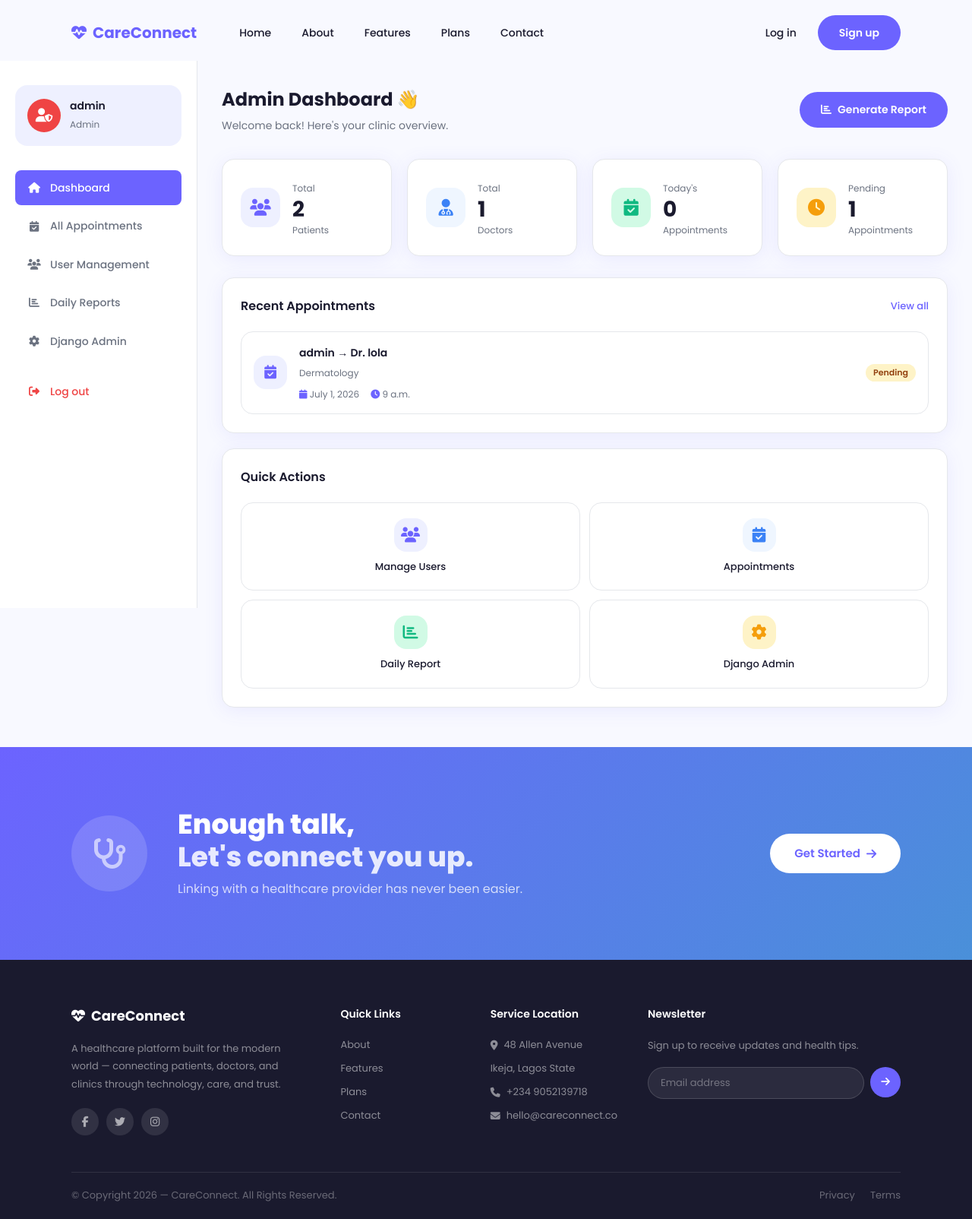
After one commit to iyiade08/dune-cohort-final-project, a Django app: page /admin-panel/dashboard/ in a window 1280 px wide. The commit adds this page. Shown: the whole page at 76% size. Run offline with Django 5.2, Linux system fonts and the light colour scheme; a user stored in the database is signed in; data comes from the database, SQL or seed files in the repository; both versions use the stored data as it was after the commit.

Commit message:
Push 7 - Admin dashboard, reports and user management

```diff
--- a/careconnect_config/urls.py
+++ b/careconnect_config/urls.py
@@ -23,4 +23,5 @@ urlpatterns = [
     path('accounts/', include('accounts.urls')),
     path('patient/', include('appointments.urls')),
     path('doctor/', include('doctors.urls')),
+    path('admin-panel/', include('reports.urls')),
 ]
--- /dev/null
+++ b/reports/templates/reports/admin_dashboard.html
@@ -0,0 +1,148 @@
+{% extends 'base.html' %}
+{% block title %}Admin Dashboard — CareConnect{% endblock %}
+
+{% block content %}
+<div class="dashboard-layout">
+
+  <!-- SIDEBAR -->
+  <aside class="sidebar">
+    <div class="sidebar-user">
+      <div class="sidebar-avatar" style="background:#EF4444;">
+        <i class="fas fa-user-shield"></i>
+      </div>
+      <div>
+        <h4>{{ user.get_full_name|default:user.username }}</h4>
+        <span>Admin</span>
+      </div>
+    </div>
+    <nav class="sidebar-nav">
+      <a href="/admin-panel/dashboard/" class="active">
+        <i class="fas fa-home"></i> Dashboard
+      </a>
+      <a href="/admin-panel/appointments/">
+        <i class="fas fa-calendar-check"></i> All Appointments
+      </a>
+      <a href="/admin-panel/users/">
+        <i class="fas fa-users"></i> User Management
+      </a>
+      <a href="/admin-panel/reports/">
+        <i class="fas fa-chart-bar"></i> Daily Reports
+      </a>
+      <a href="/admin/" >
+        <i class="fas fa-cog"></i> Django Admin
+      </a>
+      <a href="/accounts/logout/" class="logout">
+        <i class="fas fa-sign-out-alt"></i> Log out
+      </a>
+    </nav>
+  </aside>
+
+  <!-- MAIN -->
+  <main class="dashboard-main">
+    <div class="dashboard-topbar">
+      <div>
+        <h1>Admin Dashboard 👋</h1>
+        <p>Welcome back! Here's your clinic overview.</p>
+      </div>
+      <div class="topbar-actions">
+        <a href="/admin-panel/reports/" class="btn-primary">
+          <i class="fas fa-chart-bar"></i> Generate Report
+        </a>
+      </div>
+    </div>
+
+    <!-- STAT CARDS -->
+    <div class="stat-grid">
+      <div class="stat-card">
+        <div class="stat-icon purple"><i class="fas fa-users"></i></div>
+        <div class="stat-info">
+          <span>Total</span>
+          <h3>{{ total_patients }}</h3>
+          <p>Patients</p>
+        </div>
+      </div>
+      <div class="stat-card">
+        <div class="stat-icon blue"><i class="fas fa-user-md"></i></div>
+        <div class="stat-info">
+          <span>Total</span>
+          <h3>{{ total_doctors }}</h3>
+          <p>Doctors</p>
+        </div>
+      </div>
+      <div class="stat-card">
+        <div class="stat-icon green"><i class="fas fa-calendar-check"></i></div>
+        <div class="stat-info">
+          <span>Today's</span>
+          <h3>{{ today_appointments }}</h3>
+          <p>Appointments</p>
+        </div>
+      </div>
+      <div class="stat-card">
+        <div class="stat-icon amber"><i class="fas fa-clock"></i></div>
+        <div class="stat-info">
+          <span>Pending</span>
+          <h3>{{ pending }}</h3>
+          <p>Appointments</p>
+        </div>
+      </div>
+    </div>
+
+    <!-- RECENT APPOINTMENTS -->
+    <div class="dashboard-card">
+      <div class="card-header">
+        <h3>Recent Appointments</h3>
+        <a href="/admin-panel/appointments/" class="card-link">View all</a>
+      </div>
+      {% if recent_appointments %}
+        <div class="appointments-list">
+          {% for apt in recent_appointments %}
+            <div class="appointment-item">
+              <div class="apt-icon purple"><i class="fas fa-calendar-check"></i></div>
+              <div class="apt-info">
+                <h4>{{ apt.patient.username }} → Dr. {{ apt.doctor.user.get_full_name|default:apt.doctor.user.username }}</h4>
+                <span>{{ apt.doctor.get_speciality_display }}</span>
+                <div class="apt-meta">
+                  <i class="fas fa-calendar"></i> {{ apt.appointment_date }}
+                  <i class="fas fa-clock" style="margin-left:12px;"></i> {{ apt.start_time }}
+                </div>
+              </div>
+              <div class="apt-actions">
+                <span class="status-badge status-{{ apt.status }}">{{ apt.get_status_display }}</span>
+              </div>
+            </div>
+          {% endfor %}
+        </div>
+      {% else %}
+        <div class="empty-state">
+          <i class="fas fa-calendar-plus"></i>
+          <p>No appointments yet</p>
+        </div>
+      {% endif %}
+    </div>
+
+    <!-- QUICK LINKS -->
+    <div class="dashboard-card">
+      <div class="card-header"><h3>Quick Actions</h3></div>
+      <div class="quick-actions">
+        <a href="/admin-panel/users/" class="quick-action">
+          <div class="qa-icon purple"><i class="fas fa-users"></i></div>
+          <span>Manage Users</span>
+        </a>
+        <a href="/admin-panel/appointments/" class="quick-action">
+          <div class="qa-icon blue"><i class="fas fa-calendar-check"></i></div>
+          <span>Appointments</span>
+        </a>
+        <a href="/admin-panel/reports/" class="quick-action">
+          <div class="qa-icon green"><i class="fas fa-chart-bar"></i></div>
+          <span>Daily Report</span>
+        </a>
+        <a href="/admin/" class="quick-action">
+          <div class="qa-icon amber"><i class="fas fa-cog"></i></div>
+          <span>Django Admin</span>
+        </a>
+      </div>
+    </div>
+
+  </main>
+</div>
+{% endblock %}
--- /dev/null
+++ b/reports/urls.py
@@ -0,0 +1,9 @@
+from django.urls import path
+from . import views
+
+urlpatterns = [
+    path('dashboard/', views.admin_dashboard, name='admin_dashboard'),
+    path('appointments/', views.all_appointments, name='all_appointments'),
+    path('users/', views.user_management, name='user_management'),
+    path('reports/', views.daily_report, name='daily_report'),
+]
--- a/reports/views.py
+++ b/reports/views.py
@@ -1,3 +1,71 @@
 from django.shortcuts import render
+from django.contrib.auth.decorators import login_required
+from django.utils import timezone
+from accounts.models import User
+from appointments.models import Appointment
+from doctors.models import DoctorProfile
 
-# Create your views here.
+
+def admin_required(view_func):
+    def wrapper(request, *args, **kwargs):
+        if not request.user.is_authenticated or request.user.role != 'admin':
+            from django.shortcuts import redirect
+            return redirect('/accounts/login/')
+        return view_func(request, *args, **kwargs)
+    return wrapper
+
+
+@admin_required
+def admin_dashboard(request):
+    today = timezone.now().date()
+    context = {
+        'total_patients':     User.objects.filter(role='patient').count(),
+        'total_doctors':      User.objects.filter(role='doctor').count(),
+        'total_appointments': Appointment.objects.count(),
+        'today_appointments': Appointment.objects.filter(appointment_date=today).count(),
+        'pending':            Appointment.objects.filter(status='pending').count(),
+        'completed':          Appointment.objects.filter(status='completed').count(),
+        'recent_appointments': Appointment.objects.order_by('-created_at')[:10],
+    }
+    return render(request, 'reports/admin_dashboard.html', context)
+
+
+@admin_required
+def all_appointments(request):
+    appointments = Appointment.objects.all().order_by('-created_at')
+    status_filter = request.GET.get('status', '')
+    if status_filter:
+        appointments = appointments.filter(status=status_filter)
+    return render(request, 'reports/all_appointments.html', {
+        'appointments': appointments,
+        'status_filter': status_filter,
+    })
+
+
+@admin_required
+def user_management(request):
+    patients = User.objects.filter(role='patient')
+    doctors  = User.objects.filter(role='doctor')
+    return render(request, 'reports/user_management.html', {
+        'patients': patients,
+        'doctors':  doctors,
+    })
+
+
+@admin_required
+def daily_report(request):
+    today = timezone.now().date()
+    date_str = request.GET.get('date', str(today))
+    appointments = Appointment.objects.filter(
+        appointment_date=date_str
+    ).order_by('start_time')
+    context = {
+        'appointments': appointments,
+        'date': date_str,
+        'total':     appointments.count(),
+        'pending':   appointments.filter(status='pending').count(),
+        'confirmed': appointments.filter(status='confirmed').count(),
+        'completed': appointments.filter(status='completed').count(),
+        'cancelled': appointments.filter(status='cancelled').count(),
+    }
+    return render(request, 'reports/daily_report.html', context)
```
Also changed, not shown: reports/templates/reports/all_appointments.html (added, +89 -0 lines), reports/templates/reports/daily_report.html (added, +121 -0 lines), reports/templates/reports/user_management.html (added, +111 -0 lines), static/css/main.css (+25 -0 lines), README.md, db.sqlite3.
